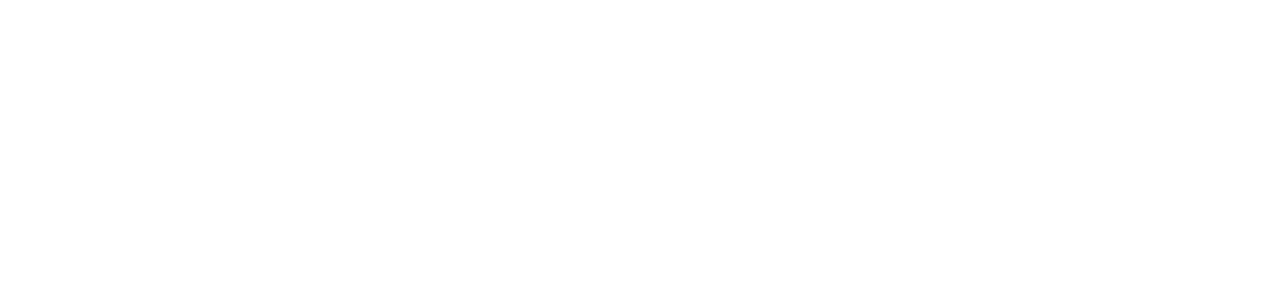
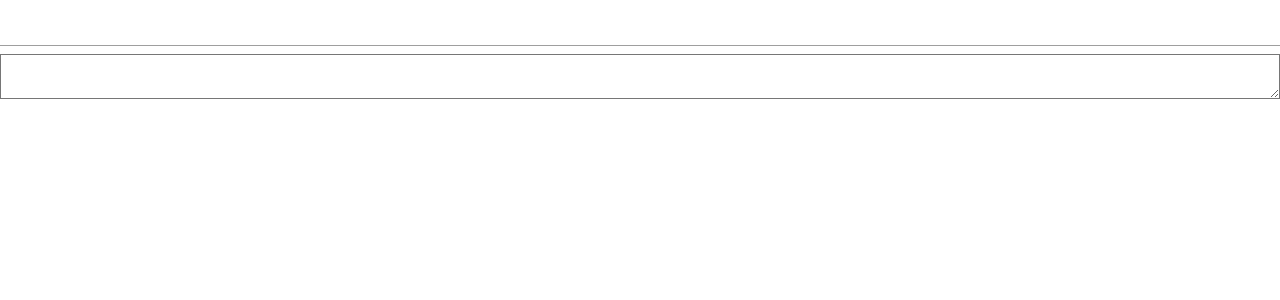
Before and after one commit to olessiap/travel-log, a React (Create React App) app: page /new in a window 1280 px wide. Shown: the top 300 px of the page. Built offline with nearby package versions, Linux system fonts and the light colour scheme.

Commit message:
clicking on plus button redirects to new city component

```diff
--- a/src/App.js
+++ b/src/App.js
@@ -1,6 +1,7 @@
 import React, { Component } from 'react'
 import CityPage from './CityPage'
 import CountryPage from './CountryPage'
+import NewCity from './NewCity'
 import { BrowserRouter, Route, Switch  } from 'react-router-dom'
 
 export class App extends Component {
@@ -22,7 +23,7 @@ export class App extends Component {
           body:"best things to do in Playa de Carmen is drink tequila, eat tacos, go to the beach, relax and have a great time!s"
         },
         {
-          id:3,
+          id:'3',
           userId:1,
           name:"CDMX",
           body:"best things to do in CDMX is drink tequila, eat tacos, go to the beach, relax and have a great time!s"
@@ -39,6 +40,7 @@ export class App extends Component {
         <div className="App">
           <Switch>
             <Route exact path="/" render={(props) => <CountryPage {...props} cities={this.state.cities}/> } />
+            <Route to path="/new" render={(props) => <NewCity {...props} /> } />
             <Route to path="/:city_id" render={(props) => <CityPage {...props} city_id={id}  cities={this.state.cities}/> } />
           </Switch>
         </div>
--- a/src/CountryPage.js
+++ b/src/CountryPage.js
@@ -1,7 +1,13 @@
 import React, { Component } from 'react'
 import { Link } from 'react-router-dom'
+import NewCity from './NewCity';
 
 export class CountryPage extends Component {
+
+  // handleClick = () => {
+  //   this.props.history.push('/new')
+  // }
+
   render() {
     const { cities } = this.props
     const cityList = cities.length ? (
@@ -25,7 +31,10 @@ export class CountryPage extends Component {
         <h1 className="card-title center">MEXICO</h1>
           {cityList}
         <div className="footer">
-          <div className="add-button">+</div>
+          <Link to={'/new'}>
+            <div className="add-button">+</div>
+          </Link>
+
         </div>
       </div>
     )
--- /dev/null
+++ b/src/NewCity.js
@@ -0,0 +1,16 @@
+import React, { Component } from 'react'
+
+export class NewCity extends Component {
+  render() {
+    return (
+      <div>
+        <form>
+          <input type="text"/>
+          <textarea type="text"/>
+        </form>
+      </div>
+    )
+  }
+}
+
+export default NewCity
```
